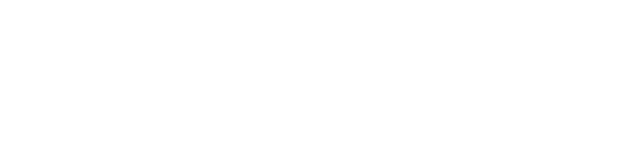
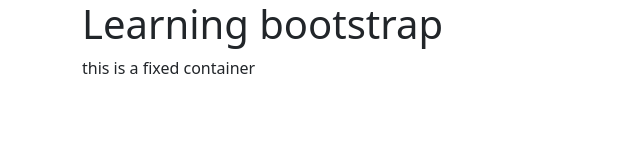
Before and after one commit to KNandhakumar/BootstrapMastery, a plain HTML site: page index.html in a window 1280 px wide. Shown: the whole page, without its empty margins (0-640 px from the left). Drawn offline with nearby package versions, Linux system fonts and the light colour scheme.

Commit message:
bootstrap containers

```diff
--- a/index.html
+++ b/index.html
@@ -8,6 +8,11 @@
     <link href="https://cdn.jsdelivr.net/npm/bootstrap@5.3.3/dist/css/bootstrap.min.css" rel="stylesheet" integrity="sha384-QWTKZyjpPEjISv5WaRU9OFeRpok6YctnYmDr5pNlyT2bRjXh0JMhjY6hW+ALEwIH" crossorigin="anonymous">
 </head>
 <body>
+    <div class="container">
+        <!-- this is container class and anther container class is container-fluid -->
+        <h1>Learning bootstrap</h1>
+        <p>this is a fixed container</p>
+    </div>
     <!-- bootstrap script link -->
     <script src="https://cdn.jsdelivr.net/npm/bootstrap@5.3.3/dist/js/bootstrap.bundle.min.js" integrity="sha384-YvpcrYf0tY3lHB60NNkmXc5s9fDVZLESaAA55NDzOxhy9GkcIdslK1eN7N6jIeHz" crossorigin="anonymous"></script>
 </body>
```
